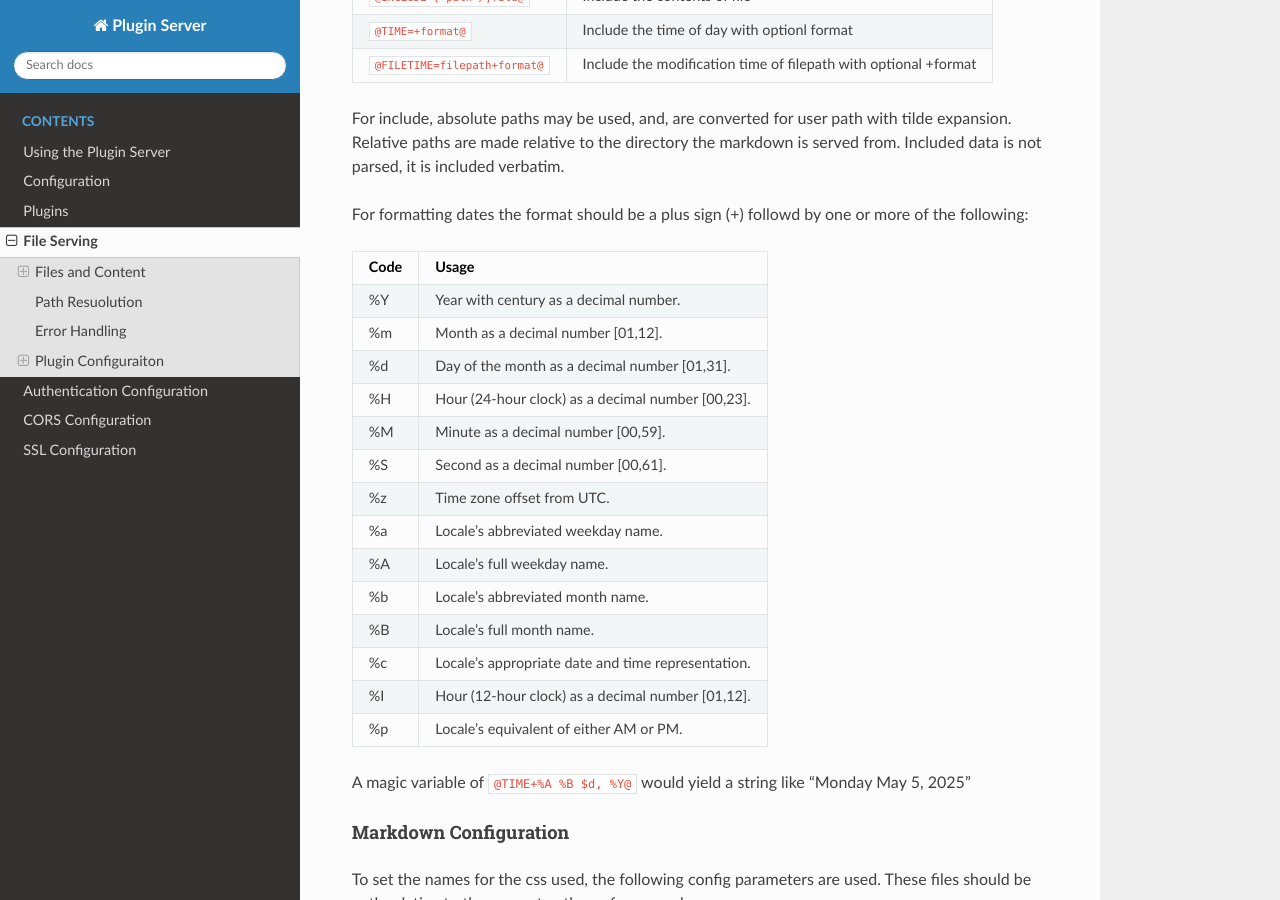
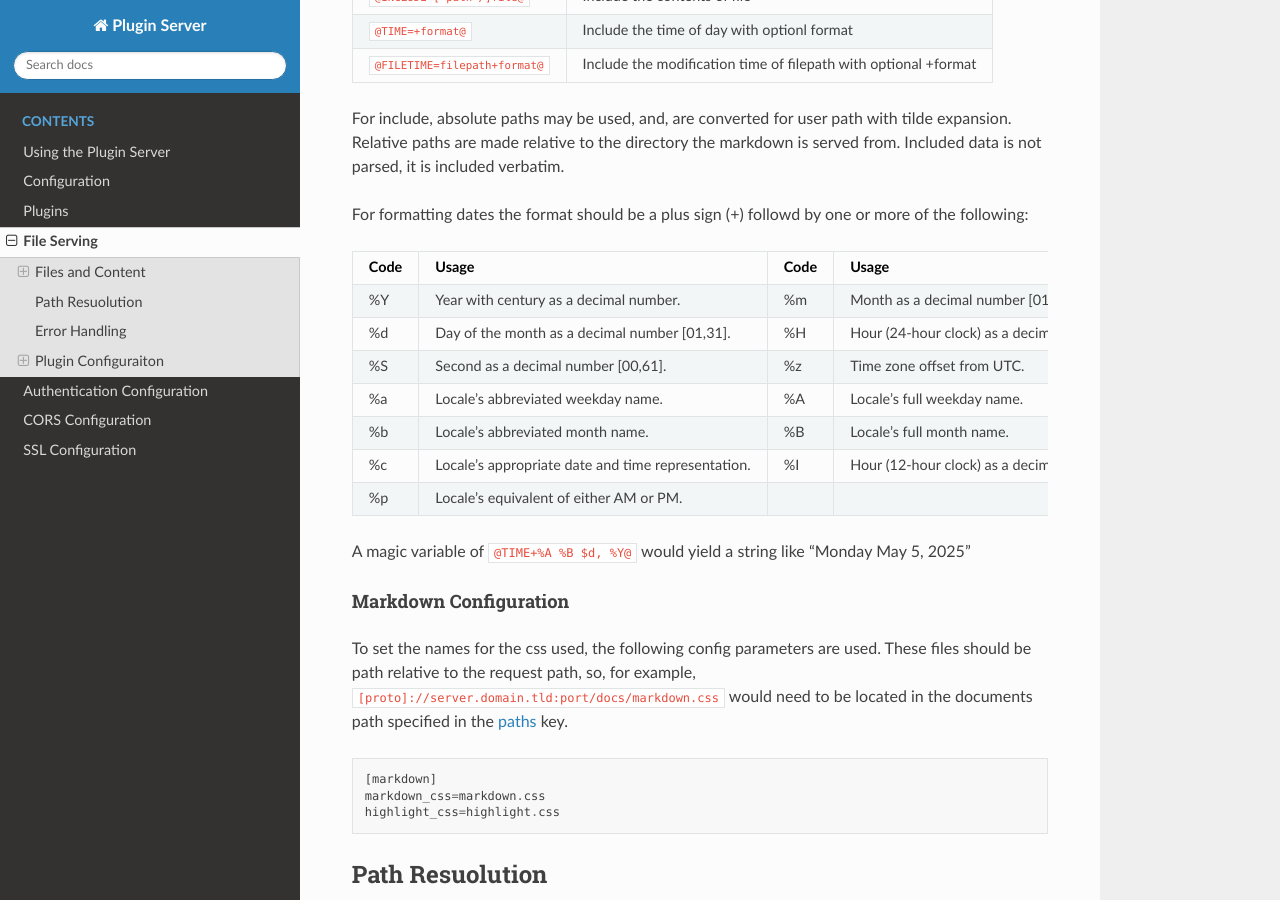
Before and after one commit to nicciniamh/pluginserver, a Sphinx documentation site: the page built from docs/Fileserver.md, in a window 1280 px wide and 900 px high, scrolled down 860 px. Built offline with Sphinx 7.4.7 and the Read the Docs theme 3.1.0, drawn with Linux system fonts in a browser that asks for light colours.

Commit message:
Made data format codes in two columns of formatting

```diff
--- a/docs/Fileserver.md
+++ b/docs/Fileserver.md
@@ -25,21 +25,14 @@ For include, absolute paths may be used, and, are converted for user path with t
 
 For formatting dates the format should be a plus sign (+) followd by one or more of the following:
 
-| Code | Usage
-|------|-------------------------------------------------------
-| %Y   | Year with century as a decimal number.
-| %m   | Month as a decimal number [01,12].
-| %d   | Day of the month as a decimal number [01,31].
-| %H   | Hour (24-hour clock) as a decimal number [00,23].
-| %M   | Minute as a decimal number [00,59].
-| %S   | Second as a decimal number [00,61].
-| %z   | Time zone offset from UTC.
-| %a   | Locale's abbreviated weekday name.
-| %A   | Locale's full weekday name.
-| %b   | Locale's abbreviated month name.
-| %B   | Locale's full month name.
-| %c   | Locale's appropriate date and time representation.
-| %I   | Hour (12-hour clock) as a decimal number [01,12].
+| Code | Usage                                            | Code | Usage                                 |
+|------|--------------------------------------------------|------|----------------------------------------
+| %Y   | Year with century as a decimal number.           | %m   | Month as a decimal number [01,12].
+| %d   | Day of the month as a decimal number [01,31].    | %H   | Hour (24-hour clock) as a decimal number [00,23].                                   | %M   | Minute as a decimal number [00,59].
+| %S   | Second as a decimal number [00,61].              | %z   | Time zone offset from UTC.
+| %a   | Locale's abbreviated weekday name.               | %A   | Locale's full weekday name.
+| %b   | Locale's abbreviated month name.                 | %B   | Locale's full month name.
+| %c   | Locale's appropriate date and time representation. | %I   | Hour (12-hour clock) as a decimal number [01,12].
 | %p   | Locale's equivalent of either AM or PM.
 
 A magic variable of `@TIME+%A %B $d, %Y@` would yield a string like "Monday May 5, 2025"
```
